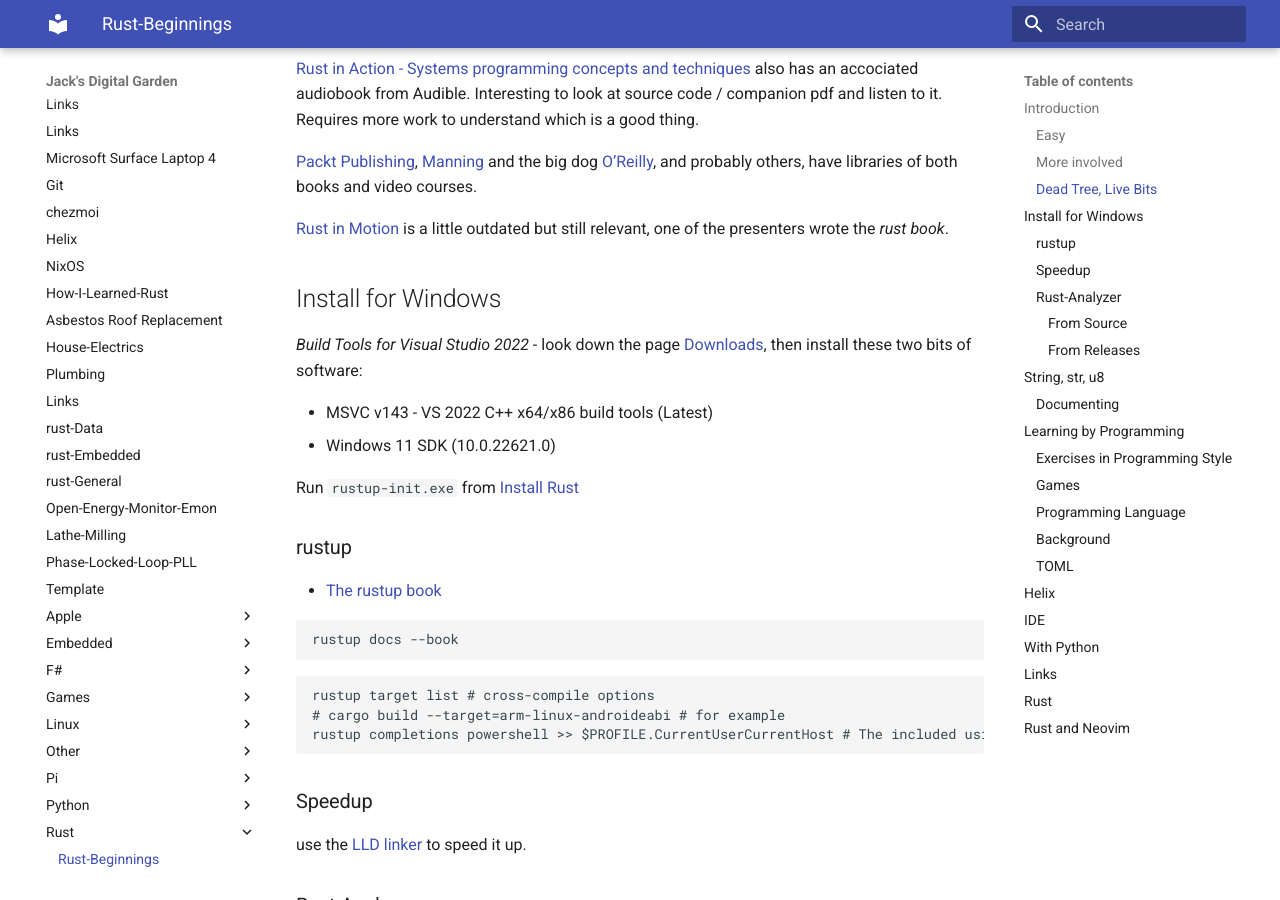
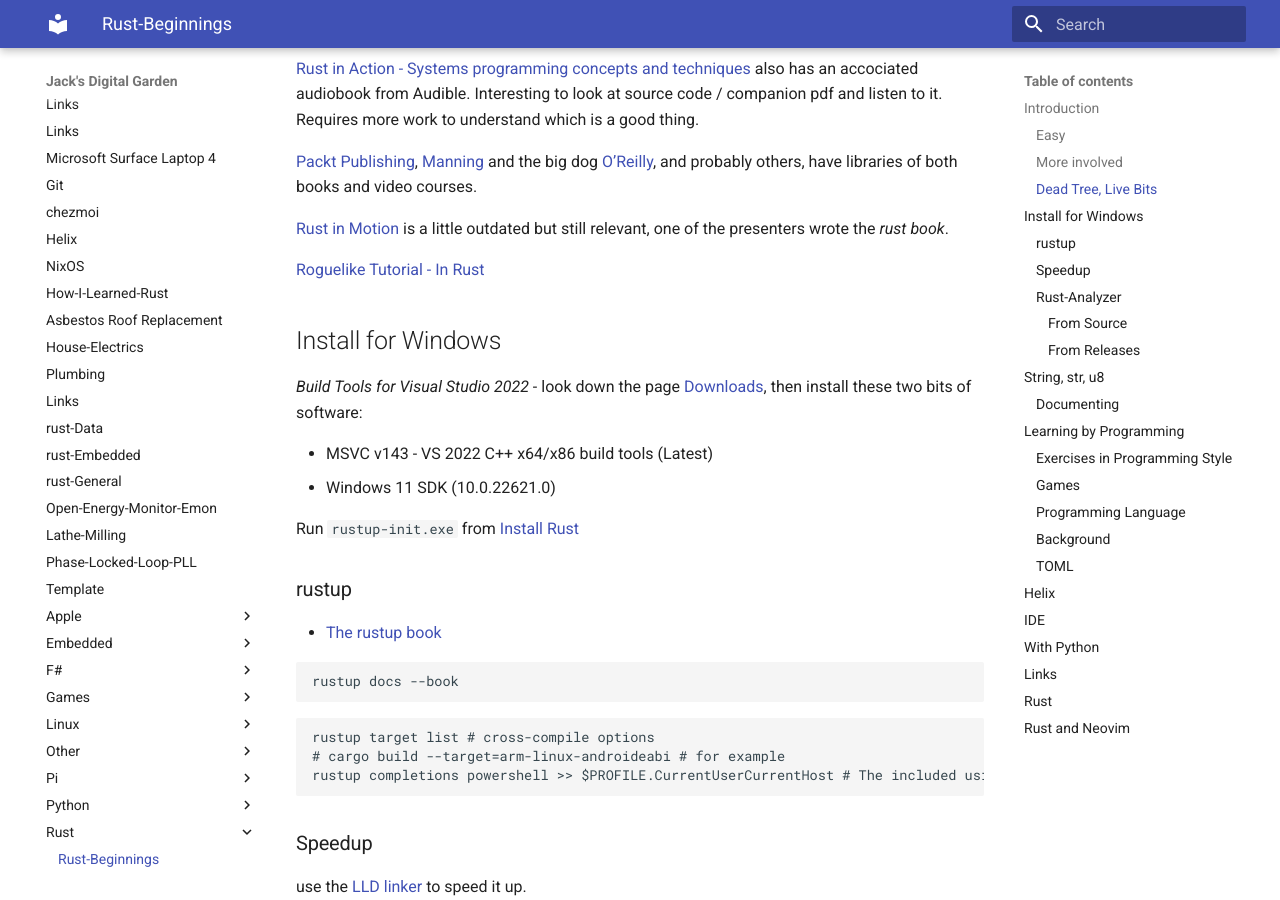
Before and after one commit to jchidley/mkdocs-material-test, an MkDocs documentation site: the page built from docs/rust/2023-03-16-Rust-Beginnings.md, in a window 1280 px wide and 900 px high, scrolled down 1279 px. Built offline with MkDocs 1.6.1 and Material for MkDocs 9.7.7, drawn with Linux system fonts in a browser that asks for light colours.

Commit message:
roguelike tutorial

```diff
--- a/docs/rust/2023-03-16-Rust-Beginnings.md
+++ b/docs/rust/2023-03-16-Rust-Beginnings.md
@@ -45,6 +45,8 @@ Brown University's version of the [Rust Book](https://rust-book.cs.brown.edu/tit
 [Packt Publishing](https://www.packtpub.com/), [Manning](https://www.manning.com/) and the big dog [O’Reilly](https://www.oreilly.com/), and probably others, have libraries of both books and video courses.
 
 [Rust in Motion](https://www.manning.com/livevideo/rust-in-motion) is a little outdated but still relevant, one of the presenters wrote the *rust book*.
+
+[Roguelike Tutorial - In Rust](https://bfnightly.bracketproductions.com/rustbook/chapter_0.html)
 
 ## Install for Windows
 
```
